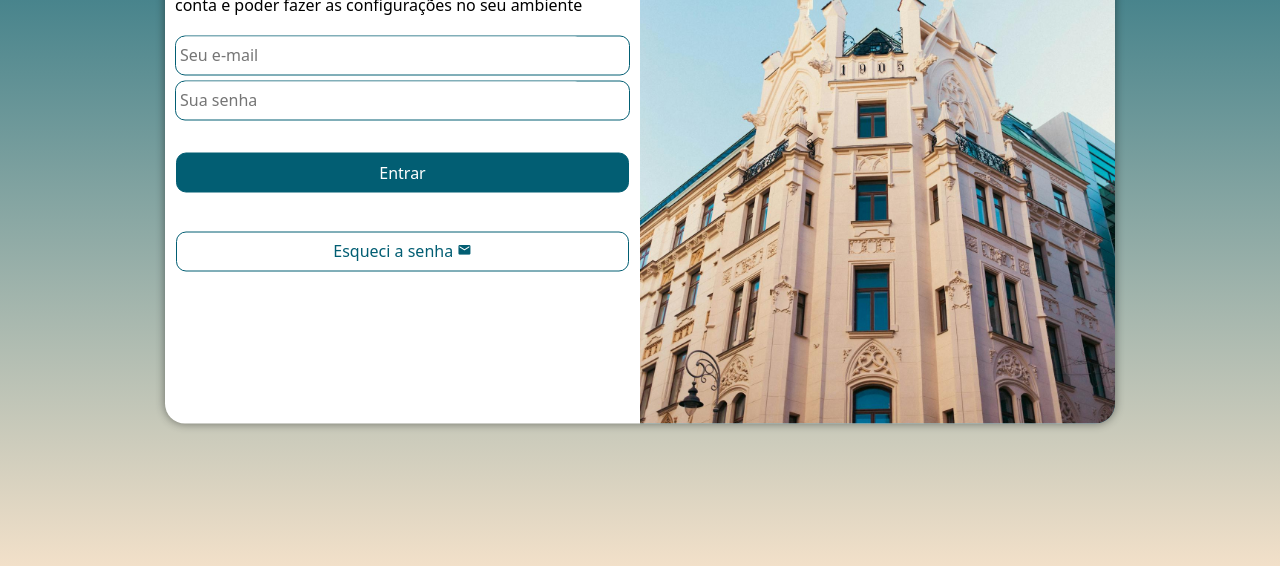
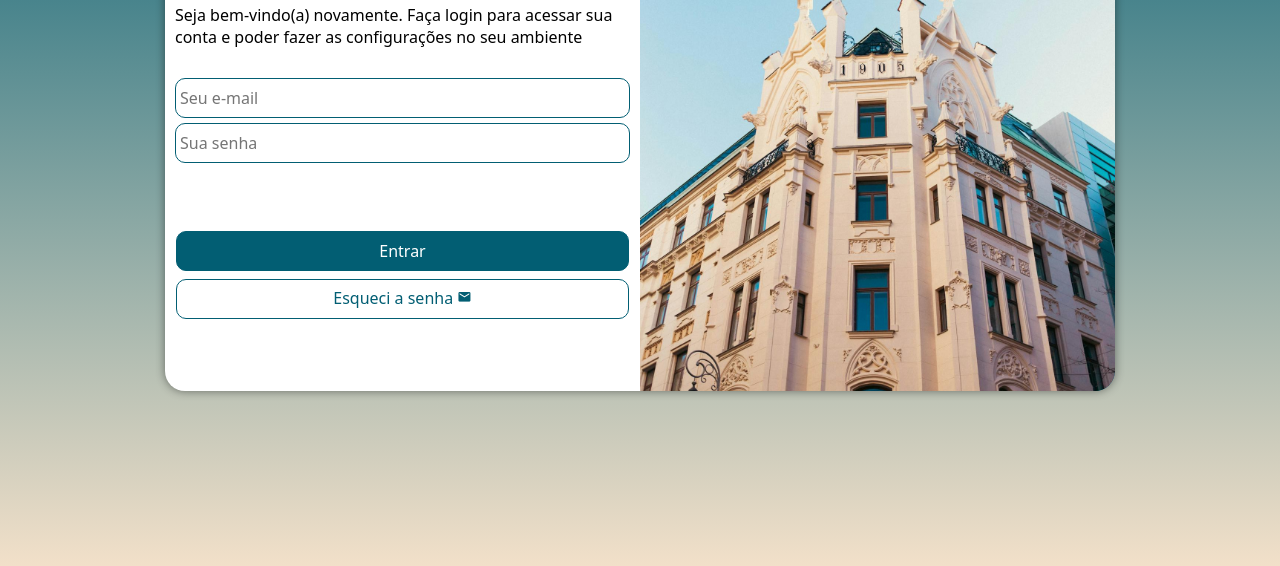
Before and after one commit to WanaPepe/projeto-login, a plain HTML site: page index.html in a window 1280 px wide. Shown: the part 234-800 px from the top of the page. Drawn offline with nearby package versions, Linux system fonts and the light colour scheme.

Commit message:
finalizando o projeto

```diff
--- a/estilos/media-query.css
+++ b/estilos/media-query.css
@@ -7,24 +7,31 @@
 
     section#login {
         width: 80vw;
+        height: 400px;
 
-    }
     }
 
     section#login > div.imagem {
         float: left;
-    width: 30%;
+        width: 40%;
         height: 100%;
     }
 
     section#login > div.formulario {
         float: right;
-    width: 70%;
+        width: 60%;
 
     }
 
+    section#login > div.formulario > p {
+        font-size: 1em;
+        margin: 20px 0px;
+    }
+
     div.campo >input[type=password] {
-    margin-bottom: 20px;
+        margin-bottom: 50px;
+    }
+
 }
 
 @media screen and (min-width: 992px) {
@@ -34,6 +41,7 @@ div.campo >input[type=password] {
 
     section#login {
         width: 950px;
+        height: 450px;
     }
 
     section#login > div.imagem {
@@ -46,13 +54,13 @@ div.campo >input[type=password] {
         float: left;
         width: 50%;
     }
-}
 
-div.formulario > p {
+    section#login > div.formulario > p {
         font-size: 1em;
         margin: 20px 0px;
     }
 
     div.campo >input[type=password] {
-    margin-bottom: 20px;
+        margin-bottom: 70px;
     }
+}
--- a/estilos/style.css
+++ b/estilos/style.css
@@ -35,7 +35,7 @@ section#login {
 
     background-color: white;
     width: 250px;
-    height: 515px;
+    height: 530px;
     border-radius: 20px;
     overflow: hidden;
     box-shadow: 0px 0px 10px rgba(0, 0, 0, 0.456);
@@ -59,13 +59,14 @@ section#login > div.formulario {
     padding: 10px;
 }
 
-div.formulario > h1 {
+section#login > div.formulario > h1 {
     text-align: center;
     margin-bottom: 10px;
 }
 
-div.formulario > p {
+section#login > div.formulario > p {
     font-size: 0.8em;
+    padding-bottom: 10px
 }
 
 form > div.campo {
@@ -75,36 +76,40 @@ form > div.campo {
     margin: 5px 0px;
 }
 
-div.campo > label {
+form > div.campo > label {
     display: none;
 }
 
-div.campo > span {
+form > div.campo > span {
     width: 40px;
     padding: 5px;
     font-size: 1.5em;
 }
 
-div.campo > input {
+form > div.campo > input {
     font-size: 1em;
     width: calc(100% - 44px);
     height: 95%;
     border: none;
     border-radius: 10px;
     padding: 4px;
-    transform: translateY(-34px);
+    transform: translateY(-33px);
+
 }
 
-div.campo > input:focus-within {
+form > div.campo > input:focus-within {
     outline: none;
 }
 
-form > div.campo > input[type=submit] {
+div.campo >input[type=password] {
+        margin-bottom: 30px;
+    }
+
+section#login > div.formulario > form > div.campo > input[type=submit] {
     display: block;
     font-size: 1em;
     width: 100%;
     height: 40px;
-    margin-top: 15px;
     background-color: #025E73;
     color: white;
     border: 1px solid #025E73;
@@ -115,7 +120,7 @@ form > div.campo > input[type=submit]:hover {
     background-color: #8FCBD9;
 }
 
-form > div.campo > a {
+section#login > div.formulario > form > div.campo > a {
     display: block;
     text-align: center;
     font-size: 1em;
@@ -127,7 +132,7 @@ form > div.campo > a {
     border-radius: 10px;
     text-decoration: none;
     padding-top: 7px;
-    margin-top: 5px;
+    margin-top: -25px;
 }
 
 form > div.campo > a:hover {
```
Lines whose indentation alone changed are shown as unchanged.
